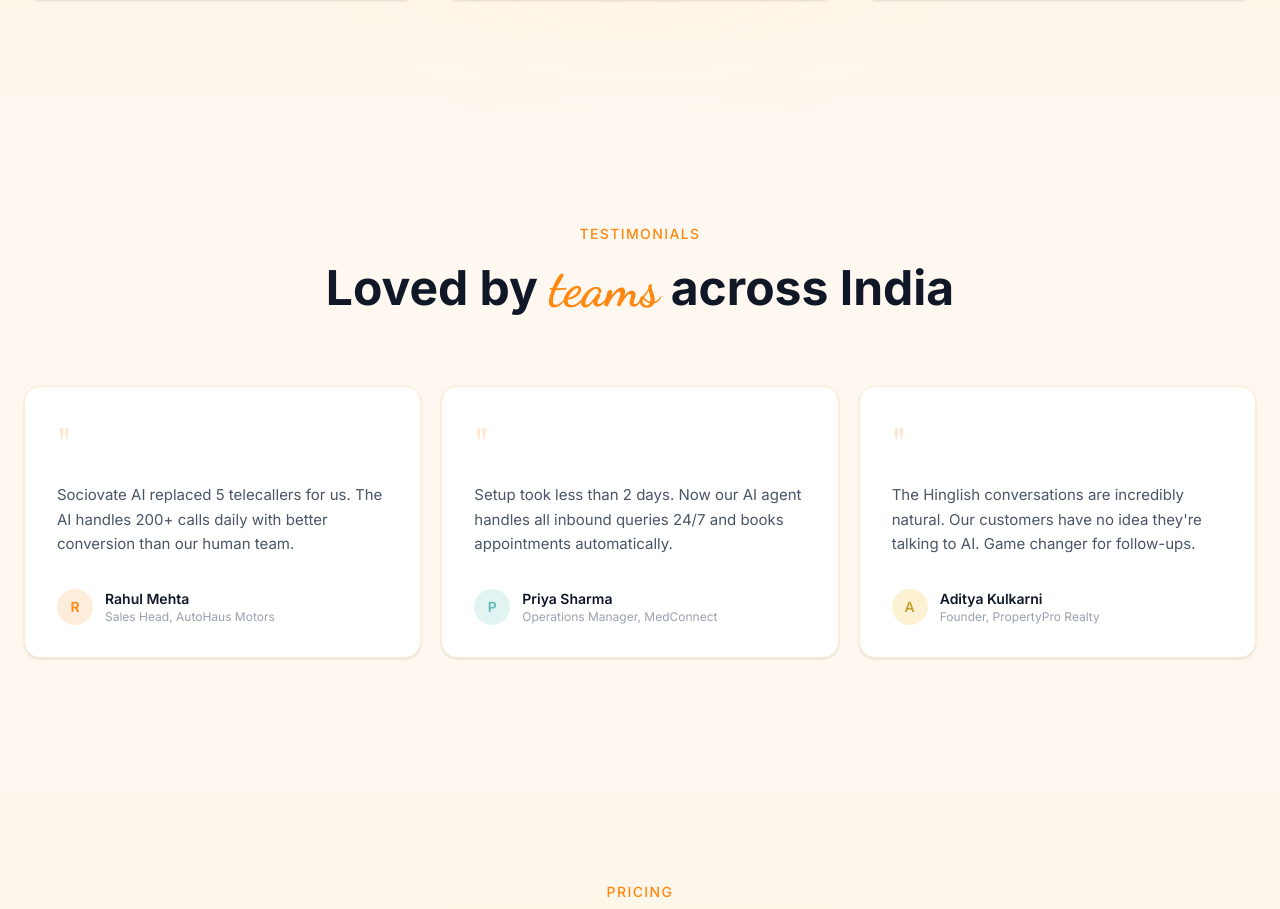
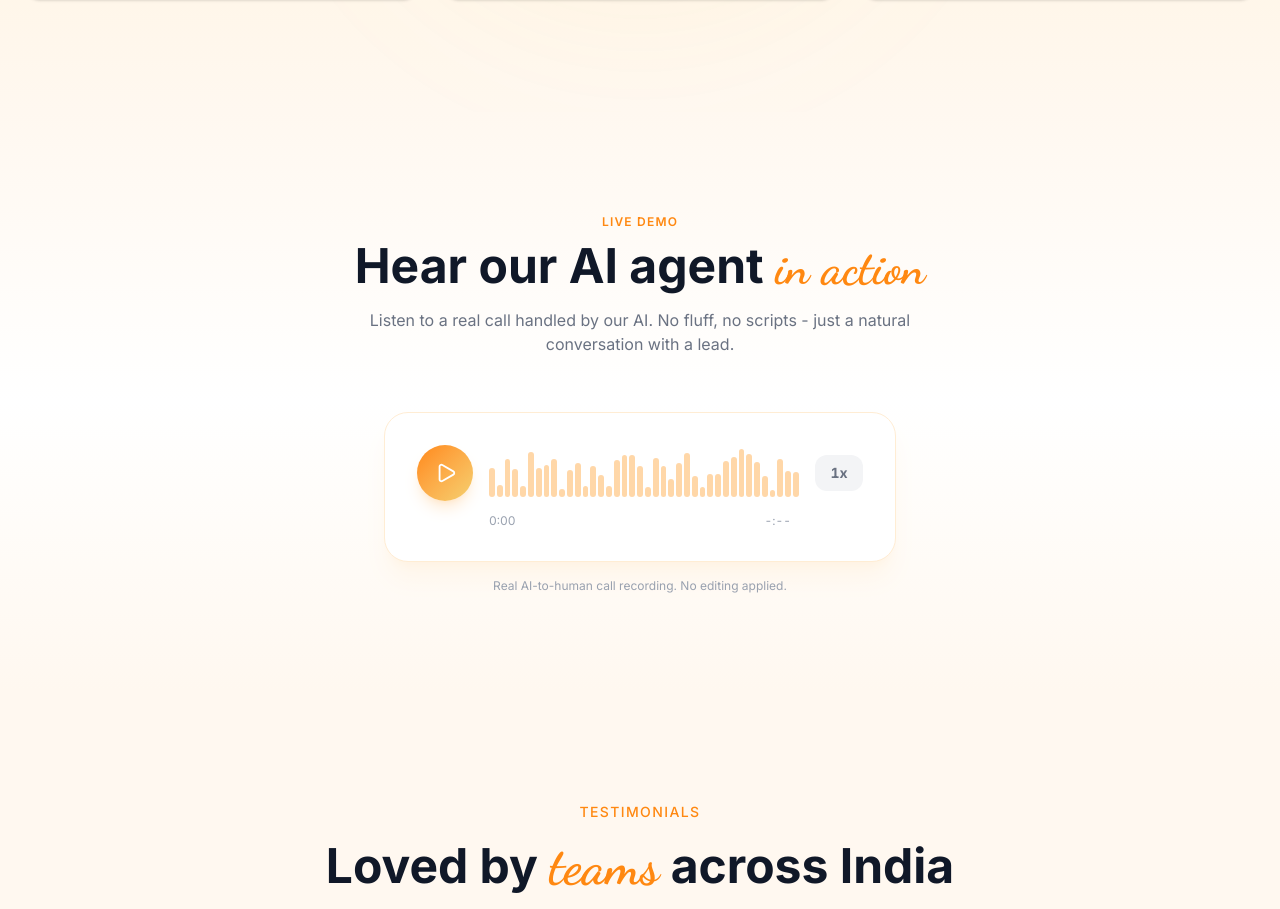
Before and after one commit to rushilbh27/sociovate-ai-frontend, a Next.js app: page / in a window 1280 px wide. Shown: the part 3493-4402 px from the top of the page. Built offline with nearby package versions, Linux system fonts and the light colour scheme; a web font is replaced by a local one.

Commit message:
feat: add Demo section to landing page

```diff
--- a/src/app/page.tsx
+++ b/src/app/page.tsx
@@ -3,6 +3,7 @@ import { Hero } from "@/components/marketing/Hero"
 import { Stats } from "@/components/marketing/Stats"
 import { Features } from "@/components/marketing/Features"
 import { HowItWorks } from "@/components/marketing/HowItWorks"
+import { Demo } from "@/components/marketing/Demo"
 import { Testimonials } from "@/components/marketing/Testimonials"
 import { Pricing } from "@/components/marketing/Pricing"
 import { FAQ } from "@/components/marketing/FAQ"
@@ -17,6 +18,7 @@ export default function HomePage() {
       <Stats />
       <Features />
       <HowItWorks />
+      <Demo />
       <Testimonials />
       <Pricing />
       <FAQ />
```
